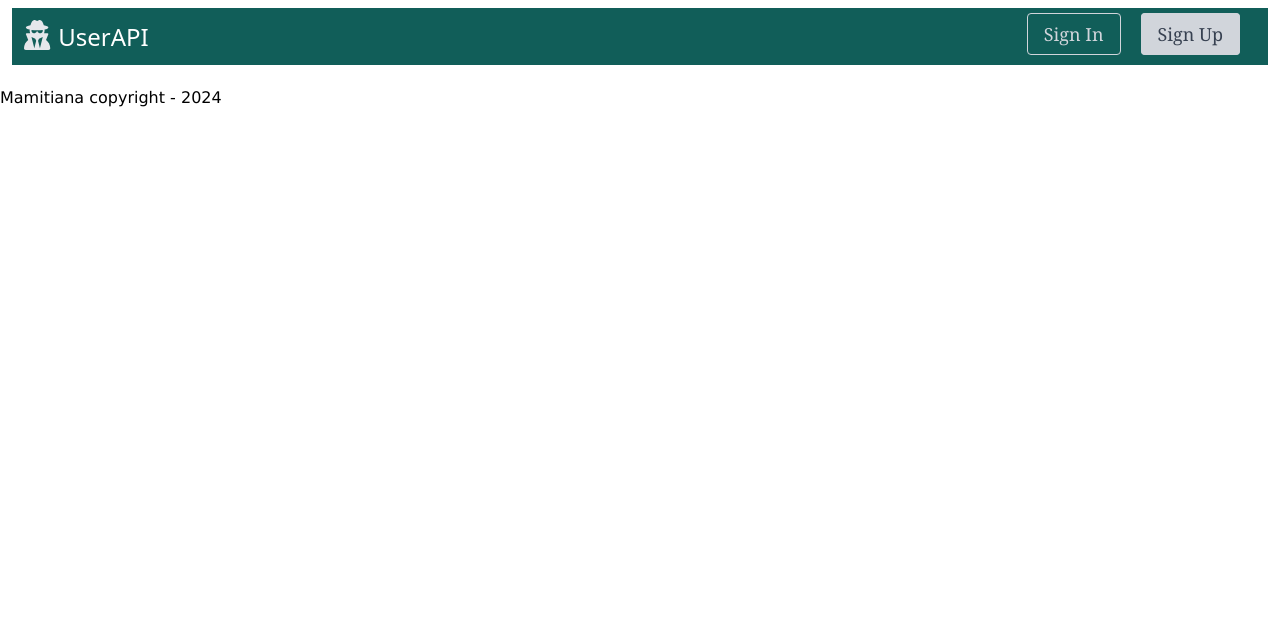
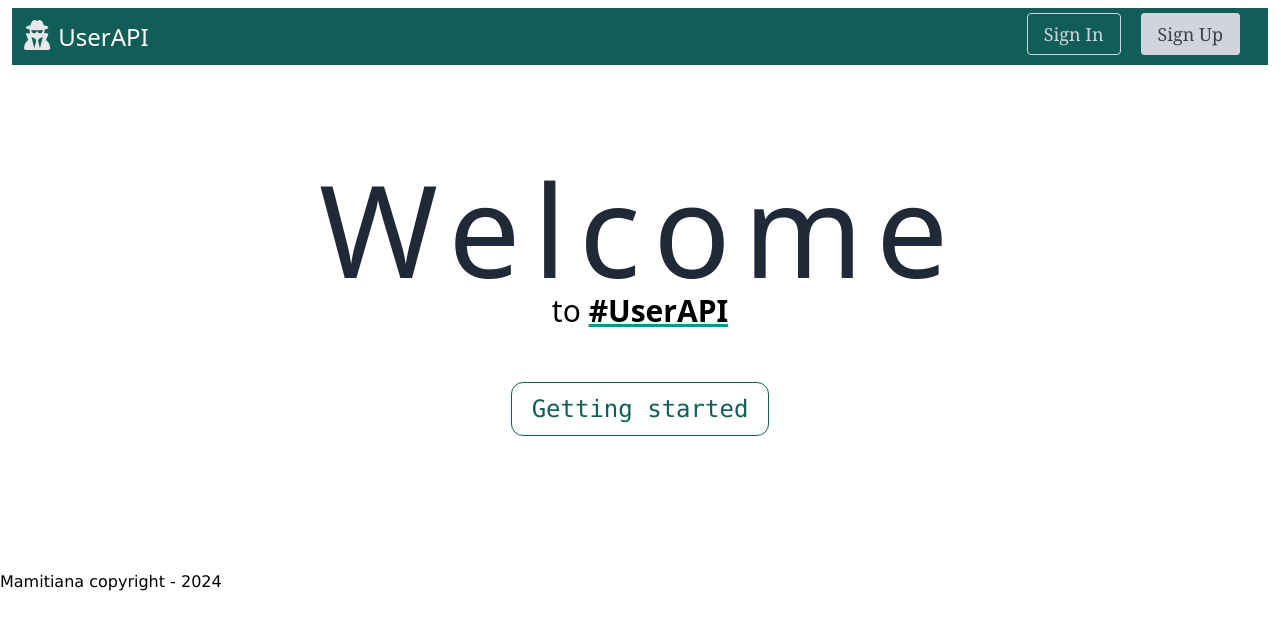
Before and after one commit to Ariniaina11/api-front-vue, a Vue app: page / in a window 1280 px wide. Shown: the top 630 px of the page. Built offline with nearby package versions, Linux system fonts and the light colour scheme.

Commit message:
Add welcome component

```diff
--- a/src/components/HeaderComponent.vue
+++ b/src/components/HeaderComponent.vue
@@ -2,7 +2,7 @@
     <div class="bg-teal-800 text-white m-auto mx-3 mt-2 p-3 ">
         <div class="my-auto inline">
             <font-awesome-icon icon="user-secret" class="text-3xl mr-2 text-gray-200"></font-awesome-icon>
-            <h1 class="text-2xl inline">{{ title }}</h1>
+            <RouterLink to="/" class="text-2xl inline">{{ title }}</RouterLink>
         </div>
         <div class="float-right my-auto">
             <RouterLink to="/sign-in" class="font-serif text-gray-300 mr-5 px-4 py-2 border-solid border border-gray-300 rounded text-lg hover:text-gray-700 hover:bg-gray-300 hover:ease-in hover:duration-200 hover:cursor-pointer">Sign In</RouterLink>
--- a/src/components/MainComponent.vue
+++ b/src/components/MainComponent.vue
@@ -1,5 +1,5 @@
 <template>
-    <div class="m-auto w-4/12 mt-5 bg-blue-900">
+    <div class="m-auto mt-5">
         <RouterView></RouterView>
     </div>
 </template>
--- a/src/components/layouts/SignInComponent.vue
+++ b/src/components/layouts/SignInComponent.vue
@@ -1,5 +1,5 @@
 <template>
-    <form class="bg-white shadow-md rounded px-8 pt-6 pb-8 mb-10">
+    <form class="bg-white shadow-md rounded  w-4/12 mx-auto px-8 pt-6 pb-8 mb-10">
         <h1 class="block text-gray-700 text-2xl text-center font-bold mb-5">Sign In</h1>
         <div class="mb-4">
         <label class="block text-gray-700 text-sm font-bold mb-2" for="username">
--- a/src/components/layouts/SignUpComponent.vue
+++ b/src/components/layouts/SignUpComponent.vue
@@ -1,5 +1,5 @@
 <template>
-    <form @submit.prevent="storeUser" class="bg-white shadow-md rounded px-8 pt-6 pb-8 mb-10" novalidate>
+    <form @submit.prevent="storeUser" class="bg-white shadow-md rounded w-4/12 mx-auto px-8 pt-6 pb-8 mb-10" novalidate>
         <h1 class="block text-gray-700 text-2xl text-center font-bold mb-5">Sign Up</h1>
         <div class="mb-4">
             <label class="block text-gray-700 text-sm font-bold mb-2" for="username">
--- /dev/null
+++ b/src/components/layouts/WelcomeComponent.vue
@@ -0,0 +1,11 @@
+<template>
+    <div class="mx-auto text-center p-20">
+        <div class="w-max m-auto">
+            <h1 class="text-9xl text-gray-800 tracking-widest animate-typing overflow-hidden whitespace-nowrap">Welcome</h1>
+        </div>
+        <span class="text-3xl font-sans">to <strong class="underline decoration-teal-600">#UserAPI</strong></span>
+        <div class="mx-auto m-16">
+            <RouterLink to="/sign-in" class="mt-10 font-mono text-teal-800 px-5 py-3 border-solid border border-teal-800 rounded-xl text-2xl cursor-pointer hover:text-white hover:bg-gradient-to-r hover:from-teal-800 hover:to-teal-600 hover:ease-in hover:duration-200">Getting started</RouterLink>
+        </div>
+    </div>
+</template>
--- a/src/routes/routes.js
+++ b/src/routes/routes.js
@@ -1,9 +1,11 @@
 import { createMemoryHistory, createRouter } from 'vue-router'
 import SignInComponent from '@/components/layouts/SignInComponent.vue'
 import SignUpComponent from '@/components/layouts/SignUpComponent.vue'
+import WelcomeComponent from '@/components/layouts/WelcomeComponent.vue'
 
 // Routes
 const routes = [
+    {path: '/', component: WelcomeComponent },
     {path: '/sign-in', component: SignInComponent },
     {path: '/sign-up', component: SignUpComponent }
 ]
--- a/tailwind.config.js
+++ b/tailwind.config.js
@@ -2,7 +2,30 @@
 module.exports = {
   content: ['./index.html', './src/**/*.{vue,js,ts,jsx,tsx}'],
   theme: {
-    extend: {},
+    extend: {
+      keyframes: {
+        typing: {
+          "0%": {
+            width: "0%",
+            visibility: "hidden"
+          },
+          "100%": {
+            width: "100%"
+          }
+        },
+        blink: {
+          "50%": {
+            borderColor: "transparent"
+          },
+          "100%": {
+            borderColor: "gray"
+          }
+        }
+      },
+      animation: {
+        typing: "typing 2s steps(20) 1 alternate, blink .7s 1"
+      }
+    },
   },
   plugins: [],
 }
```
